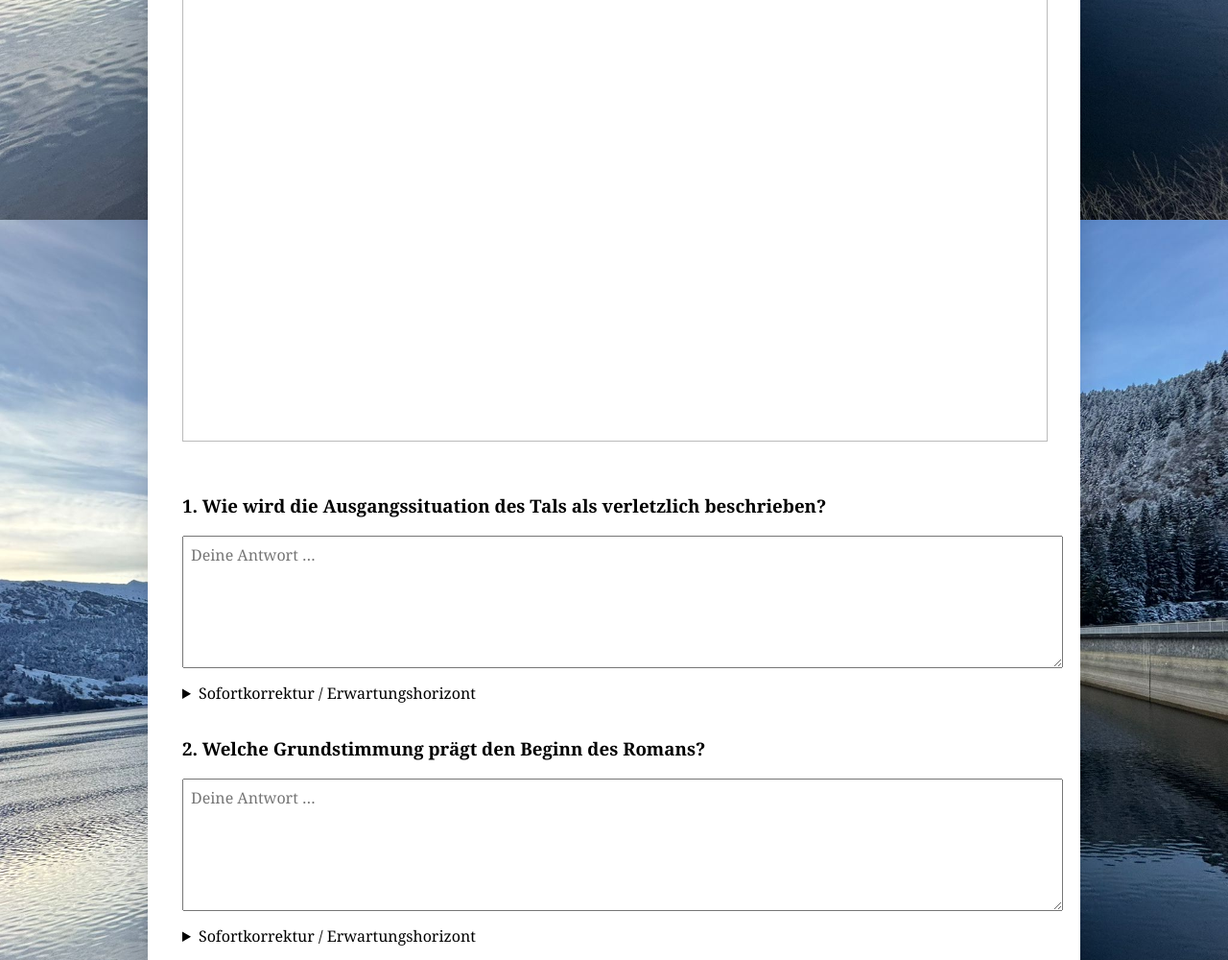
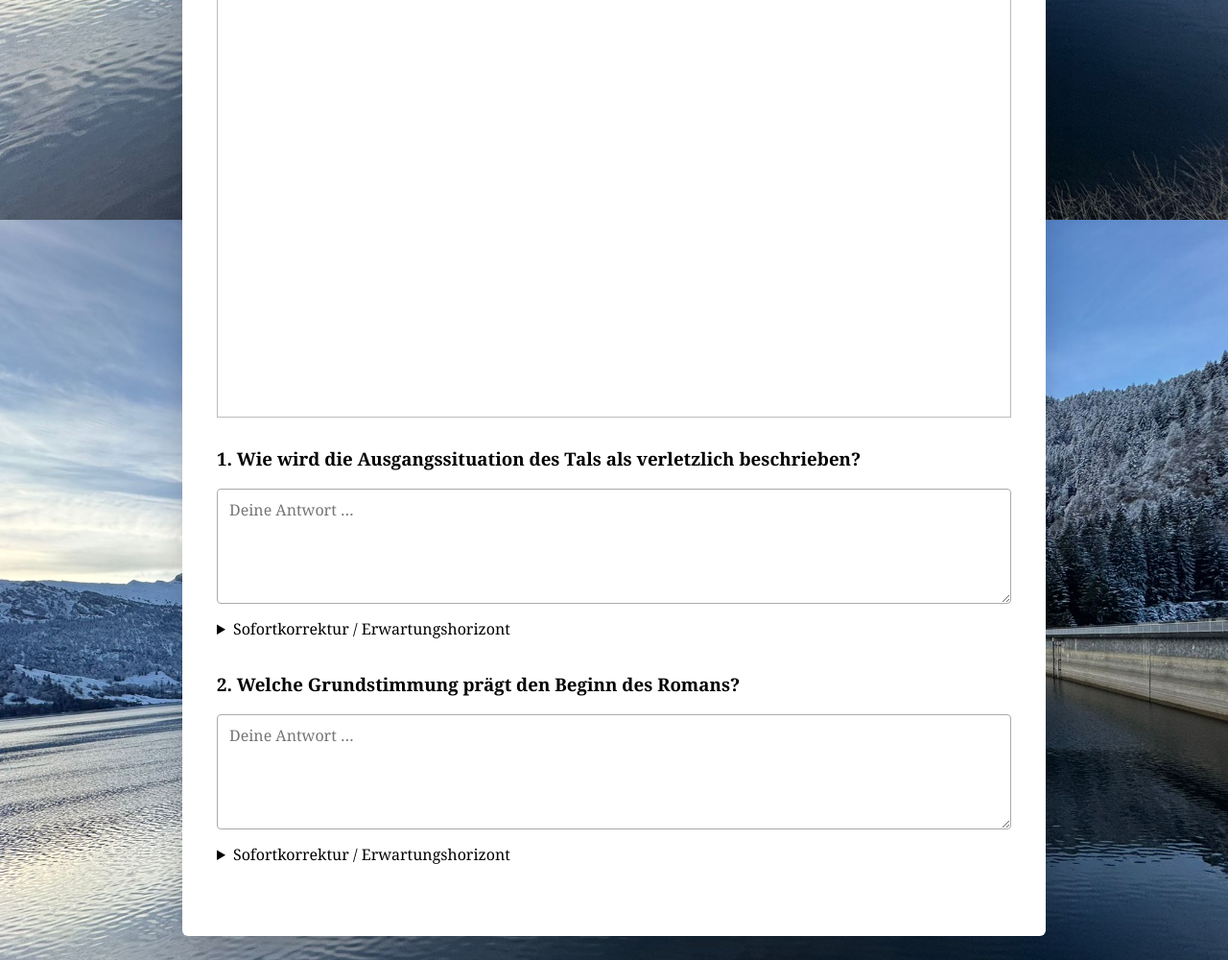
Before and after one commit to PatrickFischerKSA/Talwasser_Leseassistent, a plain HTML site: page I_01.html in a window 1280 px wide. Shown: the part 731-1731 px from the top of the page at 96% size. Drawn offline with Linux system fonts and the light colour scheme.

Commit message:
Add files via upload

```diff
--- a/I_01.html
+++ b/I_01.html
@@ -2,6 +2,7 @@
 <html lang="de">
 <head>
   <meta charset="UTF-8">
+  <meta name="viewport" content="width=device-width, initial-scale=1">
   <title>Talwasser – I_01</title>
   <link rel="stylesheet" href="style.css">
 </head>
@@ -12,10 +13,8 @@
 
     <h1>Talwasser – Kapitel I_01</h1>
 
-    <!-- bewusst gewähltes Kapitelbild -->
-    <img src="Waegitalersee.jpg"
-         alt="Wägitalersee – ruhige, aber verletzliche Landschaft"
-         class="chapter-image">
+    <!-- Kapitelbild: nur aus der von dir freigegebenen Liste -->
+    <img src="Waegitalersee.jpg" alt="Waegitalersee" class="chapter-image">
 
     <iframe src="I_01.pdf"></iframe>
 
--- a/style.css
+++ b/style.css
@@ -1,3 +1,7 @@
+:root { --container-w: 900px; }
+
+* { box-sizing: border-box; }
+
 body {
   margin: 0;
   padding: 40px 20px;
@@ -9,20 +13,22 @@ body {
 }
 
 .container {
-  max-width: 900px;
-  margin: auto;
+  max-width: var(--container-w);
+  margin: 0 auto;
   background: #ffffff;
   padding: 32px 36px 40px 36px;
   border-radius: 6px;
   box-shadow: 0 10px 30px rgba(0,0,0,0.15);
+  overflow: hidden; /* prevents any child from spilling over the right edge */
 }
 
-h1 {
-  margin-top: 0;
-}
+h1 { margin-top: 0; }
 
 .chapter-image {
+  display: block;
   width: 100%;
+  max-width: 100%;
+  height: auto;
   max-height: 380px;
   object-fit: cover;
   margin: 18px 0 28px 0;
@@ -30,27 +36,29 @@ h1 {
 }
 
 iframe {
+  display: block;
   width: 100%;
+  max-width: 100%;
   height: 75vh;
   border: 1px solid #bbb;
-  margin-bottom: 30px;
+  margin: 0 0 30px 0;
 }
 
-.question {
-  margin-bottom: 34px;
-}
+.question { margin-bottom: 34px; }
 
 textarea {
   width: 100%;
+  max-width: 100%;
   min-height: 120px;
   font-family: inherit;
   font-size: 1rem;
-  padding: 8px;
+  padding: 10px 12px;
+  border: 1px solid #aaa;
+  border-radius: 4px;
+  background: #fff;
 }
 
-details {
-  margin-top: 10px;
-}
+details { margin-top: 10px; }
 
 a {
   text-decoration: none;
```
